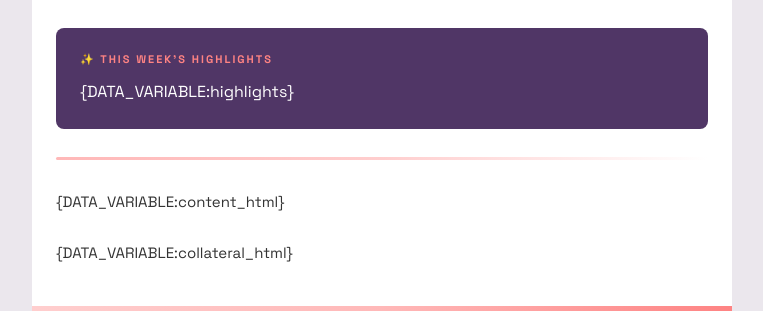
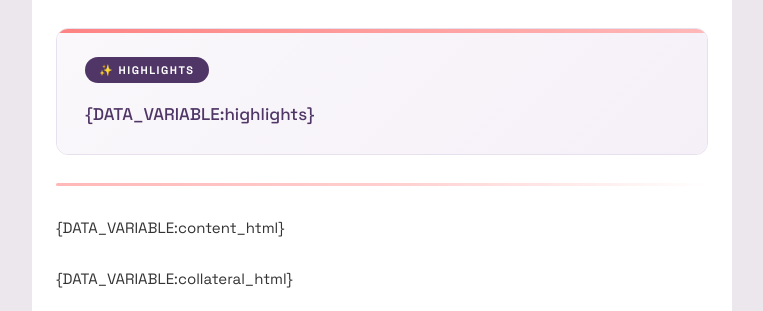
Before and after one commit to Helios-Software-Group/Lilee-Newsletter-Agent, a website: page email-template/index.html in a window 1280 px wide. Shown: the part 235-546 px from the top of the page, without its empty margins (258-1021 px from the left). Drawn offline with Linux system fonts and the light colour scheme.

Commit message:
Style: redesign highlights box with modern card look
- Light gradient background instead of solid purple
- Coral accent bar at top
- Purple pill badge for "HIGHLIGHTS" label
- Subtle border and rounded corners
- Purple text on light background for better readability

```diff
--- a/email-template/index.html
+++ b/email-template/index.html
@@ -543,9 +543,16 @@
                   <tbody>
                     <tr>
                       <td align="left" style="font-size:0px;padding:0;word-break:break-word;">
-                        <div style="background:#503666;border-radius:8px;padding:24px;">
-                          <div style="font-family:'Space Grotesk', 'Helvetica Neue', Arial, sans-serif;font-size:11px;font-weight:700;color:#FE8383;text-transform:uppercase;letter-spacing:2px;margin-bottom:12px;">✨ This Week's Highlights</div>
-                          <div style="font-family:'Space Grotesk', 'Helvetica Neue', Arial, sans-serif;font-size:16px;line-height:1.7;color:#ffffff;">{DATA_VARIABLE:highlights}</div>
+                        <div style="border-radius:12px;overflow:hidden;border:1px solid #e8e0ed;">
+                          <!-- Coral accent bar -->
+                          <div style="height:4px;background:linear-gradient(90deg, #FE8383 0%, #FFB8B8 100%);"></div>
+                          <!-- Content area -->
+                          <div style="background:linear-gradient(135deg, #faf8fb 0%, #f5f0f8 100%);padding:24px 28px;">
+                            <div style="margin-bottom:16px;">
+                              <span style="display:inline-block;background:#503666;color:#ffffff;padding:6px 14px;border-radius:20px;font-family:'Space Grotesk', 'Helvetica Neue', Arial, sans-serif;font-size:11px;font-weight:700;letter-spacing:1.5px;text-transform:uppercase;">✨ HIGHLIGHTS</span>
+                            </div>
+                            <div style="font-family:'Space Grotesk', 'Helvetica Neue', Arial, sans-serif;font-size:17px;line-height:1.8;color:#503666;font-weight:500;">{DATA_VARIABLE:highlights}</div>
+                          </div>
                         </div>
                       </td>
                     </tr>
```
Also changed, not shown: 2 other files.
